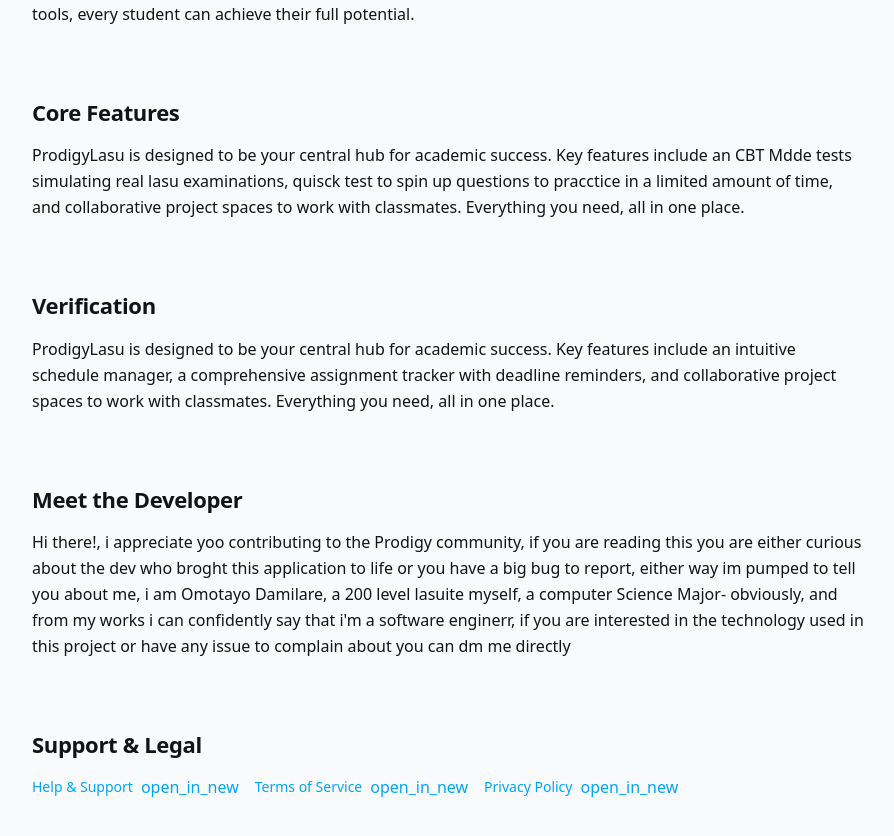
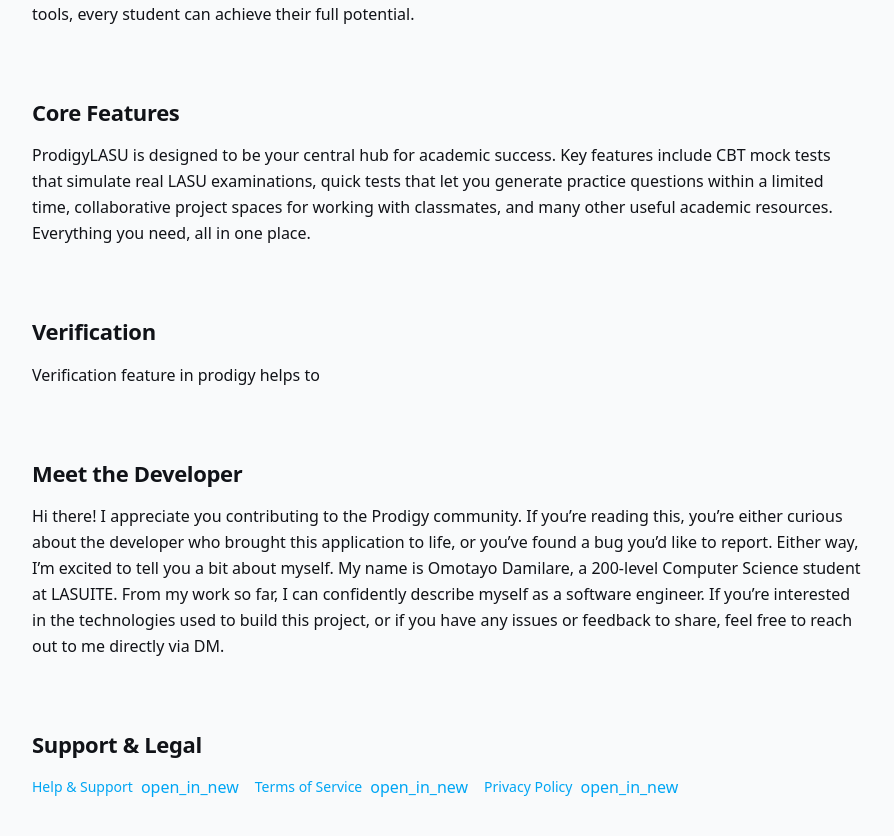
Before and after one commit to Dahmie87/LasuProdigy, a React (Vite) app: page /About in a window 1280 px wide. Shown: the part 640-1476 px from the top of the page, without its empty margins (192-1086 px from the left). Built offline with nearby package versions, Linux system fonts and the light colour scheme.

Commit message:
updtae custom, vourses, about

```diff
--- a/src/pages/home/About.tsx
+++ b/src/pages/home/About.tsx
@@ -46,10 +46,13 @@
                   Core Features
                 </h2>
                 <p className="text-[#111318]  text-base font-normal leading-relaxed pb-3 pt-1 px-4">
-                  ProdigyLasu is designed to be your central hub for academic
-                  success. Key features include an CBT Mdde tests simulating real lasu examinations, quisck test to spin up questions to pracctice in a limited amount of time, and
-                  collaborative project spaces to work with classmates.
-                  Everything you need, all in one place.
+                  ProdigyLASU is designed to be your central hub for academic
+                  success. Key features include CBT mock tests that simulate
+                  real LASU examinations, quick tests that let you generate
+                  practice questions within a limited time, collaborative
+                  project spaces for working with classmates, and many other
+                  useful academic resources. Everything you need, all in one
+                  place.
                 </p>
               </div>
               <div>
@@ -57,11 +60,7 @@
                   Verification
                 </h2>
                 <p className="text-[#111318]  text-base font-normal leading-relaxed pb-3 pt-1 px-4">
-                  ProdigyLasu is designed to be your central hub for academic
-                  success. Key features include an intuitive schedule manager, a
-                  comprehensive assignment tracker with deadline reminders, and
-                  collaborative project spaces to work with classmates.
-                  Everything you need, all in one place.
+                  Verification feature in prodigy helps to
                 </p>
               </div>
               <div>
@@ -69,15 +68,16 @@
                   Meet the Developer
                 </h2>
                 <p className="text-[#111318]  text-base font-normal leading-relaxed pb-3 pt-1 px-4">
-                  Hi there!, i appreciate yoo contributing to the Prodigy
-                  community, if you are reading this you are either curious
-                  about the dev who broght this application to life or you have a big
-                  bug to report, either way im pumped to tell you about me, i am Omotayo
-                  Damilare, a 200 level lasuite myself, a computer Science
-                  Major- obviously, and from my works i can confidently say that
-                  i'm a software enginerr, if you are interested in the
-                  technology used in this project or have any issue to complain
-                  about you can dm me directly
+                  Hi there! I appreciate you contributing to the Prodigy
+                  community. If you’re reading this, you’re either curious about
+                  the developer who brought this application to life, or you’ve
+                  found a bug you’d like to report. Either way, I’m excited to
+                  tell you a bit about myself. My name is Omotayo Damilare, a
+                  200-level Computer Science student at LASUITE. From my work so
+                  far, I can confidently describe myself as a software engineer.
+                  If you’re interested in the technologies used to build this
+                  project, or if you have any issues or feedback to share, feel
+                  free to reach out to me directly via DM.{" "}
                 </p>
               </div>
               {/* <!-- Section: Legal and Support --> */}
--- a/src/pages/home/Courses.tsx
+++ b/src/pages/home/Courses.tsx
@@ -75,7 +75,7 @@
                   <h2 className="text-lg font-bold text-gray-900 ">{c.code}</h2>
                   <p className="text-sm text-gray-600 ">{c.title} |</p>
                   <p className="text-xs text-red-500  mt-1">
-                    No Pause | Timer Starts Immediately
+                    Newly added course| see more
                   </p>
                 </div>
               </div>
--- a/src/pages/practice/CUSTOM.tsx
+++ b/src/pages/practice/CUSTOM.tsx
@@ -5,7 +5,10 @@
 import { Link } from "react-router-dom";
 import { CloseIcon } from "../../assets/icons/close";
 import { AddIcon } from "../../assets/icons/add";
+import { useState } from "react";
 export function CustomPage() {
+  const [QuestionAmount, setQuestionAmount] = useState("25");
+  const [time, setTIme] = useState("20");
   return (
     <div className="bg-background-light  font-display">
       <div className="relative flex min-h-screen w-full flex-col group/design-root overflow-x-hidden">
@@ -108,14 +111,18 @@
                   <label className="text-base font-bold text-[#0d121b] ">
                     Number of Questions
                   </label>
-                  <span className="text-base font-medium text-sky-500">25</span>
+                  <span className="text-base font-medium text-sky-500">
+                    {QuestionAmount}
+                  </span>
                 </div>
                 <input
                   className="w-full h-2 bg-gray-200  rounded-lg appearance-none cursor-pointer accent-sky-500"
                   id="questions"
                   max="50"
                   min="5"
+                  value={QuestionAmount}
                   type="range"
+                  onChange={(e) => setQuestionAmount(e.target.value)}
                   //   value="25"
                 />
               </div>
@@ -125,14 +132,18 @@
                   <label className="text-base font-bold text-[#0d121b] ">
                     Time Limit (minutes)
                   </label>
-                  <span className="text-base font-medium text-sky-500">45</span>
+                  <span className="text-base font-medium text-sky-500">
+                    {time}
+                  </span>
                 </div>
                 <input
                   className="w-full h-2 bg-gray-200  rounded-lg appearance-none cursor-pointer accent-sky-500"
                   id="time"
-                  max="120"
+                  max="60"
                   min="10"
+                  value={time}
                   type="range"
+                  onChange={(e) => setTIme(e.target.value)}
                   //   value="45"
                 />
               </div>
```
